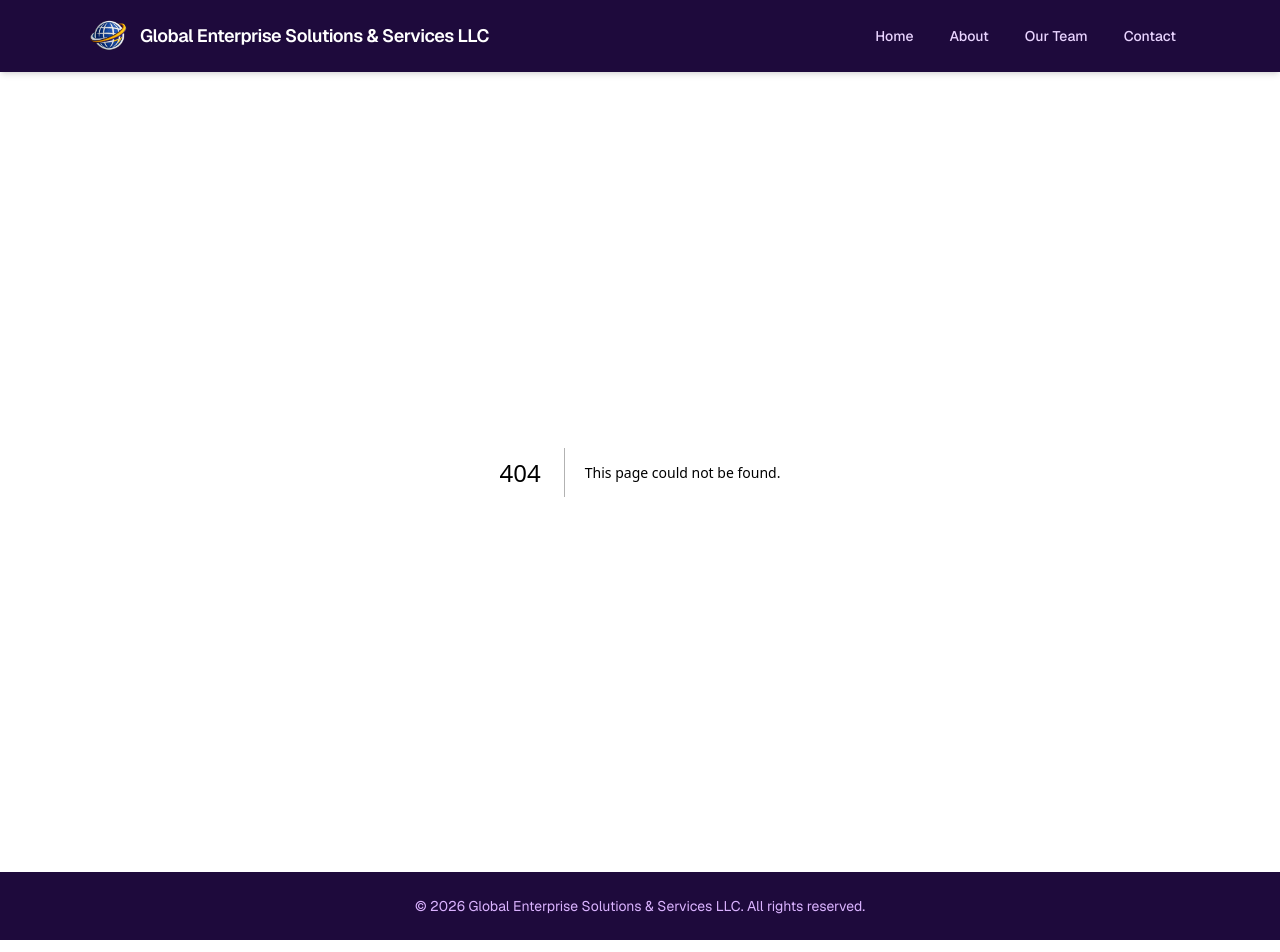
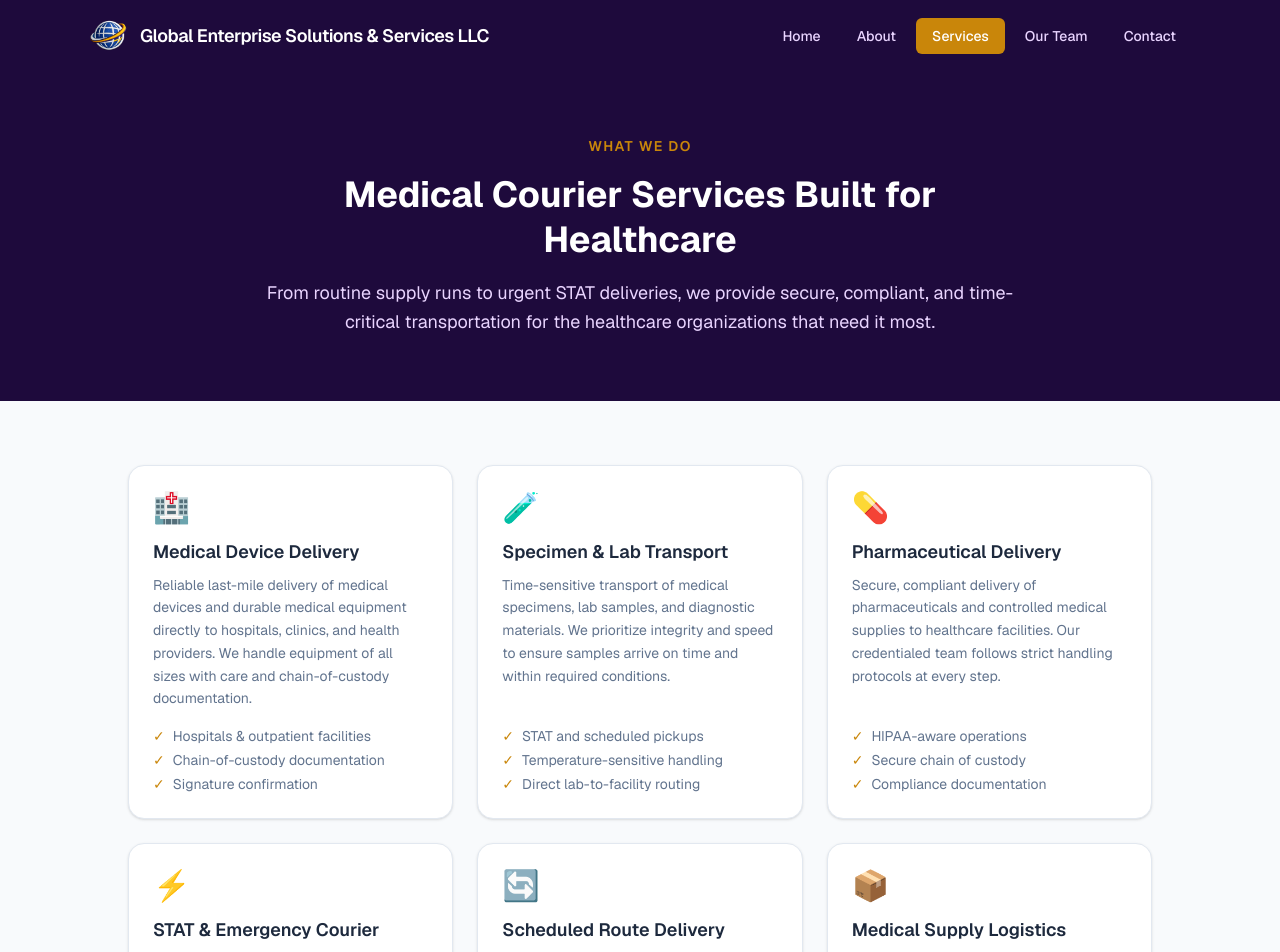
Before and after one commit to steevejoseph/med-services, a Next.js app: page /services in a window 1280 px wide. Before the commit this address had no page. Shown: the top 952 px of the page. Built offline with nearby package versions, Linux system fonts and the light colour scheme.

Commit message:
Draft for services page

```diff
--- /dev/null
+++ b/app/services/page.tsx
@@ -0,0 +1,143 @@
+import type { Metadata } from "next";
+import Link from "next/link";
+
+export const metadata: Metadata = {
+  title: "Services | Global Enterprise Solutions & Services LLC",
+};
+
+const services = [
+  {
+    icon: "🏥",
+    title: "Medical Device Delivery",
+    description:
+      "Reliable last-mile delivery of medical devices and durable medical equipment directly to hospitals, clinics, and health providers. We handle equipment of all sizes with care and chain-of-custody documentation.",
+    features: ["Hospitals & outpatient facilities", "Chain-of-custody documentation", "Signature confirmation"],
+  },
+  {
+    icon: "🧪",
+    title: "Specimen & Lab Transport",
+    description:
+      "Time-sensitive transport of medical specimens, lab samples, and diagnostic materials. We prioritize integrity and speed to ensure samples arrive on time and within required conditions.",
+    features: ["STAT and scheduled pickups", "Temperature-sensitive handling", "Direct lab-to-facility routing"],
+  },
+  {
+    icon: "💊",
+    title: "Pharmaceutical Delivery",
+    description:
+      "Secure, compliant delivery of pharmaceuticals and controlled medical supplies to healthcare facilities. Our credentialed team follows strict handling protocols at every step.",
+    features: ["HIPAA-aware operations", "Secure chain of custody", "Compliance documentation"],
+  },
+  {
+    icon: "⚡",
+    title: "STAT & Emergency Courier",
+    description:
+      "When minutes matter, we respond. Our STAT courier service handles urgent, unscheduled delivery requests with the speed and precision that critical healthcare situations demand.",
+    features: ["On-demand dispatch", "Priority routing", "Real-time status updates"],
+  },
+  {
+    icon: "🔄",
+    title: "Scheduled Route Delivery",
+    description:
+      "Predictable, recurring delivery schedules for facilities that need consistent supply runs. We work with your logistics team to build routes that reduce overhead and improve reliability.",
+    features: ["Daily, weekly, or custom frequency", "Route optimization", "Flexible scheduling for facilities"],
+  },
+  {
+    icon: "📦",
+    title: "Medical Supply Logistics",
+    description:
+      "Beyond devices and pharmaceuticals — we transport the full range of healthcare supplies your facility depends on, from PPE and consumables to surgical materials and support equipment.",
+    features: ["Local & regional coverage", "Vetted, background-checked staff", "Load securement & safe handling"],
+  },
+];
+
+const steps = [
+  { step: "01", title: "Request a Delivery", description: "Contact us with your delivery details — location, timing, and materials. We'll confirm availability and dispatch." },
+  { step: "02", title: "Secure Pickup", description: "Our credentialed driver collects your shipment following proper handling and chain-of-custody protocols." },
+  { step: "03", title: "Confirmed Delivery", description: "Your materials are delivered on time with signature confirmation and delivery documentation provided." },
+];
+
+export default function ServicesPage() {
+  return (
+    <div>
+      {/* Hero */}
+      <section className="bg-brand-dark text-white py-16 px-6 text-center">
+        <div className="max-w-3xl mx-auto">
+          <p className="text-gold text-sm font-semibold uppercase tracking-widest mb-4">
+            What We Do
+          </p>
+          <h1 className="text-3xl sm:text-4xl font-bold leading-tight mb-4">
+            Medical Courier Services Built for Healthcare
+          </h1>
+          <p className="text-purple-200 text-lg leading-relaxed">
+            From routine supply runs to urgent STAT deliveries, we provide
+            secure, compliant, and time-critical transportation for the
+            healthcare organizations that need it most.
+          </p>
+        </div>
+      </section>
+
+      {/* Services grid */}
+      <section className="py-16 px-6 bg-slate-50">
+        <div className="max-w-5xl mx-auto">
+          <div className="grid grid-cols-1 sm:grid-cols-2 lg:grid-cols-3 gap-6">
+            {services.map(({ icon, title, description, features }) => (
+              <div
+                key={title}
+                className="bg-white border border-slate-200 rounded-2xl p-6 shadow-sm flex flex-col"
+              >
+                <div className="text-3xl mb-3">{icon}</div>
+                <h3 className="font-semibold text-slate-800 text-lg mb-2">{title}</h3>
+                <p className="text-slate-500 text-sm leading-relaxed mb-4 flex-1">{description}</p>
+                <ul className="space-y-1">
+                  {features.map((f) => (
+                    <li key={f} className="text-sm text-slate-500 flex gap-2">
+                      <span className="text-gold shrink-0">✓</span>
+                      <span>{f}</span>
+                    </li>
+                  ))}
+                </ul>
+              </div>
+            ))}
+          </div>
+        </div>
+      </section>
+
+      {/* How it works */}
+      <section className="py-16 px-6 bg-white">
+        <div className="max-w-4xl mx-auto">
+          <div className="text-center mb-12">
+            <p className="text-gold text-sm font-semibold uppercase tracking-widest mb-3">
+              How It Works
+            </p>
+            <h2 className="text-2xl font-bold text-slate-800">Simple, reliable, documented</h2>
+          </div>
+          <div className="grid grid-cols-1 sm:grid-cols-3 gap-8">
+            {steps.map(({ step, title, description }) => (
+              <div key={step} className="text-center">
+                <div className="w-12 h-12 rounded-full bg-brand text-white font-bold text-lg flex items-center justify-center mx-auto mb-4">
+                  {step}
+                </div>
+                <h3 className="font-semibold text-slate-800 mb-2">{title}</h3>
+                <p className="text-slate-500 text-sm leading-relaxed">{description}</p>
+              </div>
+            ))}
+          </div>
+        </div>
+      </section>
+
+      {/* CTA */}
+      <section className="bg-brand py-12 px-6 text-center text-white">
+        <p className="text-lg font-semibold mb-2">Ready to schedule a delivery?</p>
+        <p className="text-purple-200 text-sm mb-6">
+          Available for hospitals and healthcare providers across the region.
+        </p>
+        <Link
+          href="/contact"
+          className="inline-block bg-gold hover:bg-gold-hover text-white font-semibold px-6 py-3 rounded-lg transition-colors"
+        >
+          Get in Touch
+        </Link>
+      </section>
+    </div>
+  );
+}
--- a/components/Nav.tsx
+++ b/components/Nav.tsx
@@ -6,6 +6,7 @@ import { usePathname } from "next/navigation";
 const links = [
   { href: "/", label: "Home" },
   { href: "/about", label: "About" },
+  { href: "/services", label: "Services" },
   { href: "/employees", label: "Our Team" },
   { href: "/contact", label: "Contact" },
 ];
```
